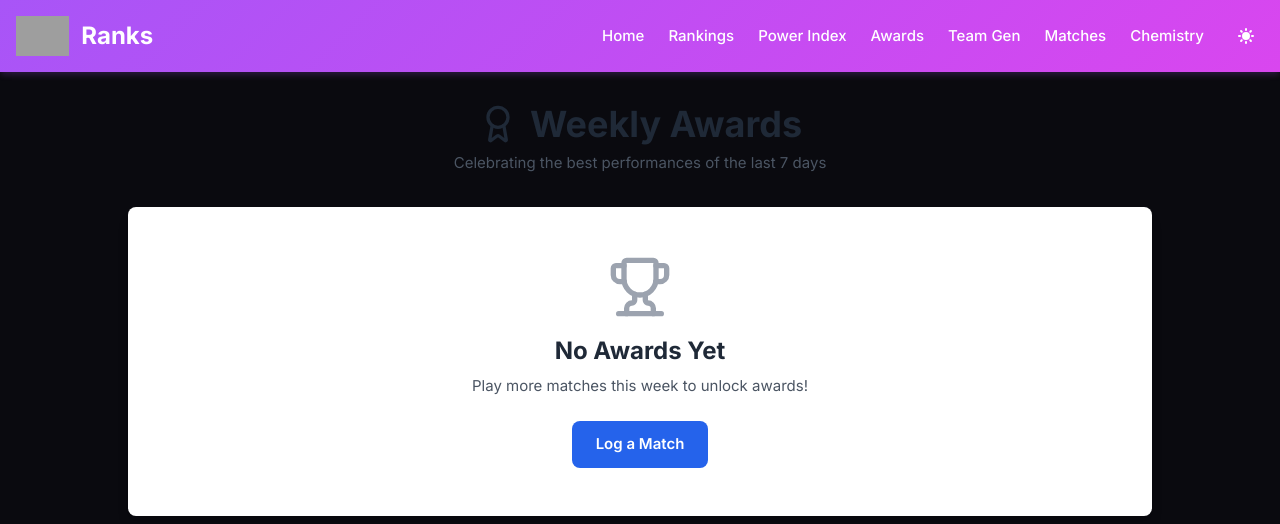
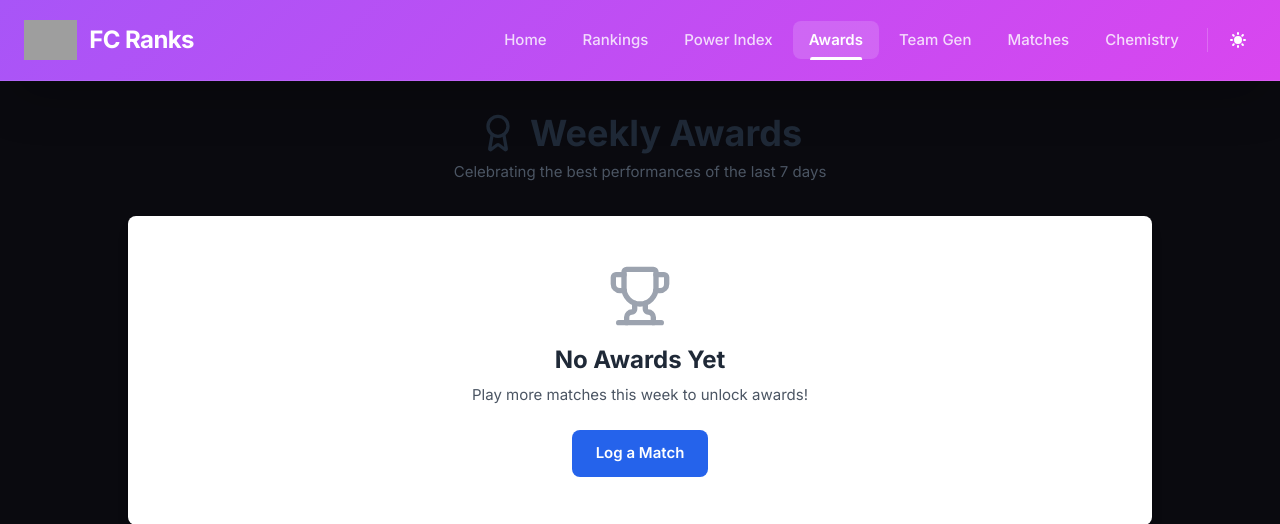
Before and after one commit to nkorobko/fifa-ranks, a FastAPI app: page /awards in a window 1280 px wide. Shown: the top 524 px of the page. Run offline with FastAPI, Linux system fonts and the light colour scheme; data that the repository does not hold is empty; some libraries are stand-ins or nearby versions; grey boxes are pictures that could not be loaded.

Commit message:
Issue #32: Redesign navbar with active state indicators
- Add active page detection via JavaScript
- Style active links with background highlight and bottom border
- Reduce opacity of inactive links (80%) for visual hierarchy
- Add separator divider before dark mode toggle
- Make header sticky with backdrop-blur
- Add bottom border for depth separation
- Improve logo hover effect with scale transform
- Add smooth transitions for all nav interactions
- Map all routes to correct nav link highlighting

```diff
--- a/backend/app/templates/base.html
+++ b/backend/app/templates/base.html
@@ -57,28 +57,72 @@
         .loading {
             display: none;
         }
+
+        /* Navigation styles */
+        .nav-link {
+            opacity: 0.8;
+            position: relative;
+        }
+
+        .nav-link:hover {
+            opacity: 1;
+            background: rgba(255, 255, 255, 0.1);
+        }
+
+        .nav-link.active {
+            opacity: 1;
+            background: rgba(255, 255, 255, 0.15);
+            font-weight: 600;
+        }
+
+        .nav-link.active::after {
+            content: '';
+            position: absolute;
+            bottom: -1px;
+            left: 50%;
+            transform: translateX(-50%);
+            width: 60%;
+            height: 3px;
+            background: white;
+            border-radius: 2px 2px 0 0;
+        }
     </style>
 
     {% block extra_head %}{% endblock %}
 </head>
 <body class="bg-base min-h-screen text-primary">
     <!-- Header -->
-    <header class="gradient-primary text-white shadow-xl" style="box-shadow: 0 4px 6px -1px rgba(168, 85, 247, 0.2);">
-        <div class="container mx-auto px-4 py-4">
+    <header class="gradient-primary text-white shadow-2xl border-b border-white/10 sticky top-0 z-50 backdrop-blur-sm">
+        <div class="container mx-auto px-6 py-5">
             <div class="flex items-center justify-between">
-                <a href="/" class="flex items-center space-x-3 hover:opacity-80 transition-opacity">
-                    <img src="/static/images/fc25-logo.png" alt="FC25" class="h-10" onerror="this.style.display='none'; this.nextElementSibling.style.display='inline';">
-                    <i data-lucide="circle-dot" class="w-8 h-8 hidden"></i>
-                    <h1 class="text-2xl font-bold">Ranks</h1>
+                <a href="/" class="flex items-center gap-3 hover:opacity-90 transition-all group">
+                    <img src="/static/images/fc25-logo.png" alt="FC25" class="h-10 group-hover:scale-105 transition-transform" onerror="this.style.display='none'; this.nextElementSibling.style.display='inline';">
+                    <i data-lucide="circle-dot" class="w-8 h-8 hidden group-hover:rotate-90 transition-transform duration-300"></i>
+                    <h1 class="text-2xl font-bold tracking-tight">FC Ranks</h1>
                 </a>
-                <nav class="hidden md:flex space-x-6 items-center">
-                    <a href="/" class="hover:text-blue-200 font-medium">Home</a>
-                    <a href="/rankings" class="hover:text-blue-200 font-medium">Rankings</a>
-                    <a href="/power-index" class="hover:text-blue-200 font-medium">Power Index</a>
-                    <a href="/awards" class="hover:text-blue-200 font-medium">Awards</a>
-                    <a href="/team-generator" class="hover:text-blue-200 font-medium">Team Gen</a>
-                    <a href="/matches" class="hover:text-blue-200 font-medium">Matches</a>
-                    <a href="/chemistry" class="hover:text-blue-200 font-medium">Chemistry</a>
+                <nav class="hidden md:flex gap-1 items-center">
+                    <a href="/" class="nav-link px-4 py-2 rounded-lg font-medium transition-all relative" data-page="home">
+                        Home
+                    </a>
+                    <a href="/rankings" class="nav-link px-4 py-2 rounded-lg font-medium transition-all relative" data-page="rankings">
+                        Rankings
+                    </a>
+                    <a href="/power-index" class="nav-link px-4 py-2 rounded-lg font-medium transition-all relative" data-page="power-index">
+                        Power Index
+                    </a>
+                    <a href="/awards" class="nav-link px-4 py-2 rounded-lg font-medium transition-all relative" data-page="awards">
+                        Awards
+                    </a>
+                    <a href="/team-generator" class="nav-link px-4 py-2 rounded-lg font-medium transition-all relative" data-page="team-generator">
+                        Team Gen
+                    </a>
+                    <a href="/matches" class="nav-link px-4 py-2 rounded-lg font-medium transition-all relative" data-page="matches">
+                        Matches
+                    </a>
+                    <a href="/chemistry" class="nav-link px-4 py-2 rounded-lg font-medium transition-all relative" data-page="chemistry">
+                        Chemistry
+                    </a>
+                    <div class="w-px h-6 bg-white/20 mx-2"></div>
                     <!-- Dark mode toggle -->
                     <button onclick="toggleDarkMode()" class="p-2 rounded-lg hover:bg-white/10 transition-colors" aria-label="Toggle dark mode">
                         <svg id="theme-toggle-dark-icon" class="w-5 h-5 hidden dark:block" fill="currentColor" viewBox="0 0 20 20">
@@ -152,12 +196,39 @@
         // Initialize Lucide icons on page load and after HTMX swaps
         document.addEventListener('DOMContentLoaded', () => {
             lucide.createIcons();
+            setActiveNavLink();
         });
 
         // Re-initialize icons after HTMX content swap
         document.body.addEventListener('htmx:afterSwap', () => {
             lucide.createIcons();
         });
+
+        // Set active nav link based on current path
+        function setActiveNavLink() {
+            const path = window.location.pathname;
+            const navLinks = document.querySelectorAll('.nav-link');
+
+            // Remove active from all
+            navLinks.forEach(link => link.classList.remove('active'));
+
+            // Map paths to nav items
+            if (path === '/' || path === '/home') {
+                document.querySelector('[data-page="home"]')?.classList.add('active');
+            } else if (path.startsWith('/rankings')) {
+                document.querySelector('[data-page="rankings"]')?.classList.add('active');
+            } else if (path.startsWith('/power-index')) {
+                document.querySelector('[data-page="power-index"]')?.classList.add('active');
+            } else if (path.startsWith('/awards')) {
+                document.querySelector('[data-page="awards"]')?.classList.add('active');
+            } else if (path.startsWith('/team-generator')) {
+                document.querySelector('[data-page="team-generator"]')?.classList.add('active');
+            } else if (path.startsWith('/matches') || path.startsWith('/log-match')) {
+                document.querySelector('[data-page="matches"]')?.classList.add('active');
+            } else if (path.startsWith('/chemistry')) {
+                document.querySelector('[data-page="chemistry"]')?.classList.add('active');
+            }
+        }
     </script>
 
     {% block extra_scripts %}{% endblock %}
```
